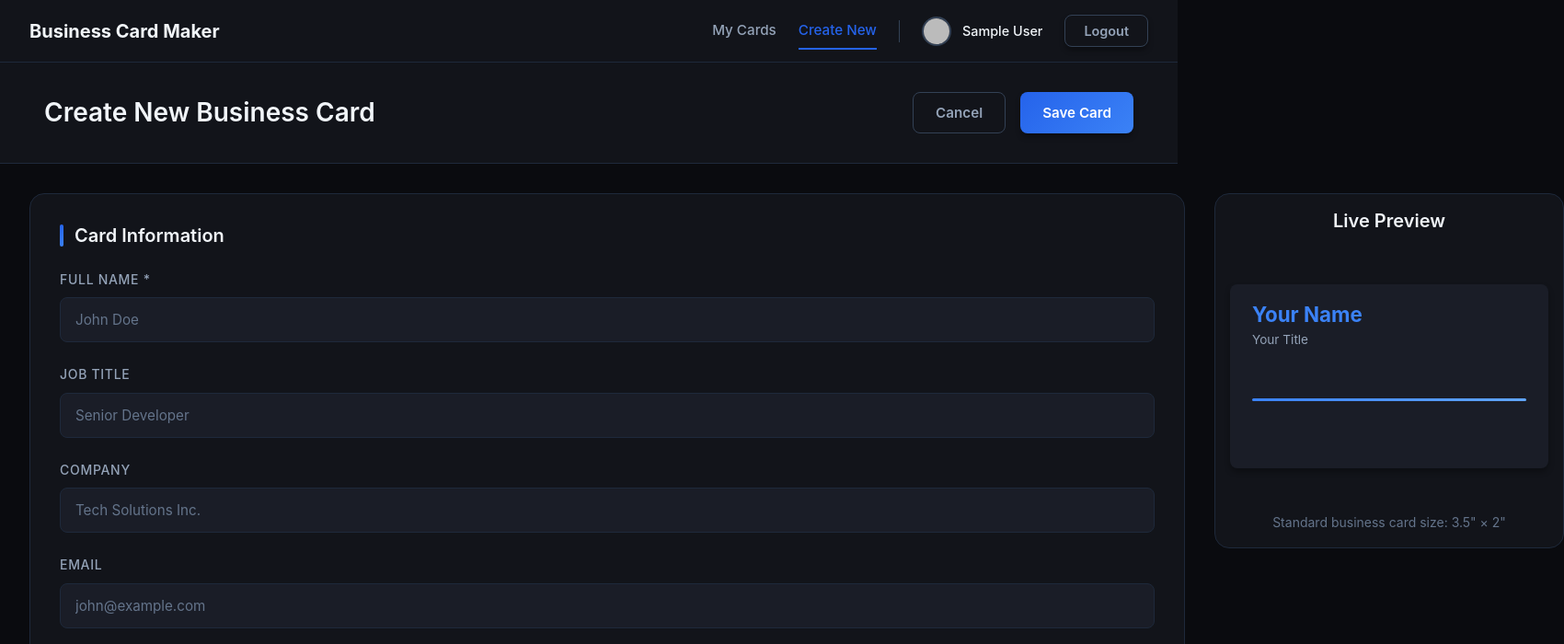
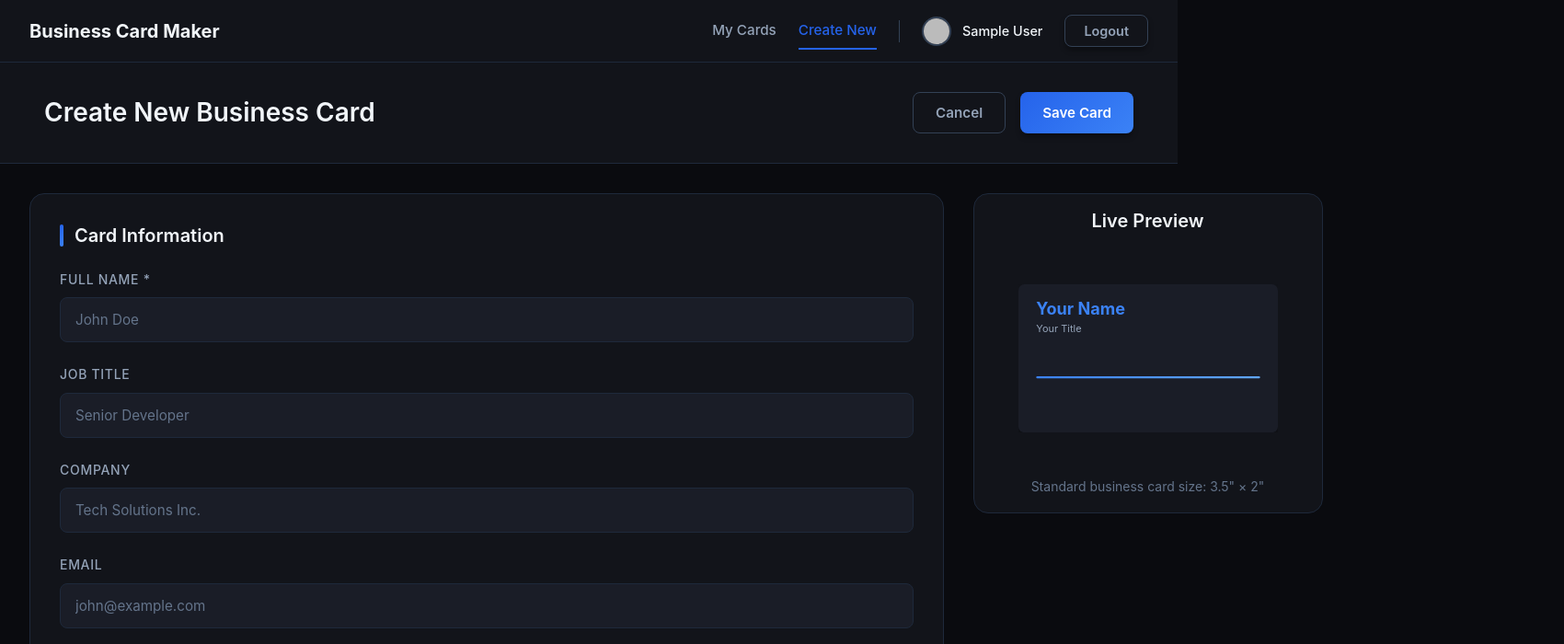
Before and after one commit to BraydenRic/BusinessCardMaker, a React (Vite) app: page /editor in a window 1280 px wide. Shown: the top 700 px of the page at 92% size, 1700 px wide, since content can reach past the window. Built offline with nearby package versions, Linux system fonts and the light colour scheme; no server answers; the database is empty; sample sign-in values are in the browser's storage.

Commit message:
Live Preview Fixed

```diff
--- a/package.json
+++ b/package.json
@@ -13,6 +13,7 @@
     "@tsparticles/react": "^3.0.0",
     "@tsparticles/slim": "^3.9.1",
     "firebase": "^12.9.0",
+    "nvm": "^0.0.4",
     "react": "^19.2.0",
     "react-dom": "^19.2.0",
     "react-router-dom": "^7.13.1"
--- a/src/components/BusinessCard/BusinessCard.css
+++ b/src/components/BusinessCard/BusinessCard.css
@@ -1,13 +1,13 @@
 /* Standard business card size: 3.5" x 2" (350px x 200px at 100dpi) */
 .business-card-wrapper {
-  width: 350px;
-  height: 200px;
   display: inline-block;
+  overflow: hidden;
+  /* width/height set inline based on scale */
 }
 
 .business-card-wrapper > div {
-  width: 100%;
-  height: 100%;
+  width: 350px;
+  height: 200px;
   border-radius: 8px;
   overflow: hidden;
   box-shadow: 0 4px 6px rgba(0, 0, 0, 0.3);
--- a/src/components/BusinessCard/BusinessCard.jsx
+++ b/src/components/BusinessCard/BusinessCard.jsx
@@ -10,7 +10,7 @@ const BusinessCard = ({ data, templateId, scale = 1 }) => {
     color: style.textColor,
     fontFamily: style.fontFamily,
     transform: `scale(${scale})`,
-    transformOrigin: scale < 1 ? 'center center' : 'top left'
+    transformOrigin: '0 0'
   };
 
   const renderModernLayout = () => (
@@ -132,7 +132,7 @@ const BusinessCard = ({ data, templateId, scale = 1 }) => {
   };
 
   return (
-    <div className="business-card-wrapper">
+    <div className="business-card-wrapper" style={{ width: `${350 * scale}px`, height: `${200 * scale}px` }}>
       {renderLayout()}
     </div>
   );
--- a/src/components/Shared/Navbar.jsx
+++ b/src/components/Shared/Navbar.jsx
@@ -49,6 +49,7 @@ const Navbar = () => {
                   src={user.photoURL}
                   alt={user.displayName}
                   className="user-avatar"
+                  referrerPolicy="no-referrer"
                 />
                 <span className="user-name">{user.displayName}</span>
               </div>
--- a/src/pages/Editor.jsx
+++ b/src/pages/Editor.jsx
@@ -1,4 +1,4 @@
-import { useState, useEffect } from 'react';
+import { useState, useEffect, useRef } from 'react';
 import { useNavigate, useSearchParams } from 'react-router-dom';
 import { useAuth } from '../context/AuthContext';
 import { useBusinessCards } from '../hooks/useBusinessCards';
@@ -18,6 +18,8 @@ const Editor = () => {
   const [cardData, setCardData] = useState(defaultCardData);
   const [selectedTemplate, setSelectedTemplate] = useState(templateParam || 'modern');
   const [saving, setSaving] = useState(false);
+  const [previewScale, setPreviewScale] = useState(1.0);
+  const previewRef = useRef(null);
 
   // Sample data for template previews
   const sampleData = {
@@ -28,6 +30,18 @@ const Editor = () => {
     phone: '+1 (555) 123-4567',
     website: 'www.example.com'
   };
+
+  useEffect(() => {
+    const updateScale = () => {
+      if (previewRef.current) {
+        const containerWidth = previewRef.current.clientWidth - 64; // subtract padding
+        setPreviewScale(Math.min(1.0, containerWidth / 350));
+      }
+    };
+    updateScale();
+    window.addEventListener('resize', updateScale);
+    return () => window.removeEventListener('resize', updateScale);
+  }, []);
 
   useEffect(() => {
     if (!user) {
@@ -201,8 +215,8 @@ const Editor = () => {
         <div className="editor-preview">
           <div className="preview-sticky">
             <h3>Live Preview</h3>
-            <div className="preview-container">
-              <BusinessCard data={cardData} templateId={selectedTemplate} scale={1.0} />
+            <div className="preview-container" ref={previewRef}>
+              <BusinessCard data={cardData} templateId={selectedTemplate} scale={previewScale} />
             </div>
             <p className="preview-info">
               Standard business card size: 3.5" × 2"
```
Also changed, not shown: 1 other file (tests, documents, lock files or other folders).
